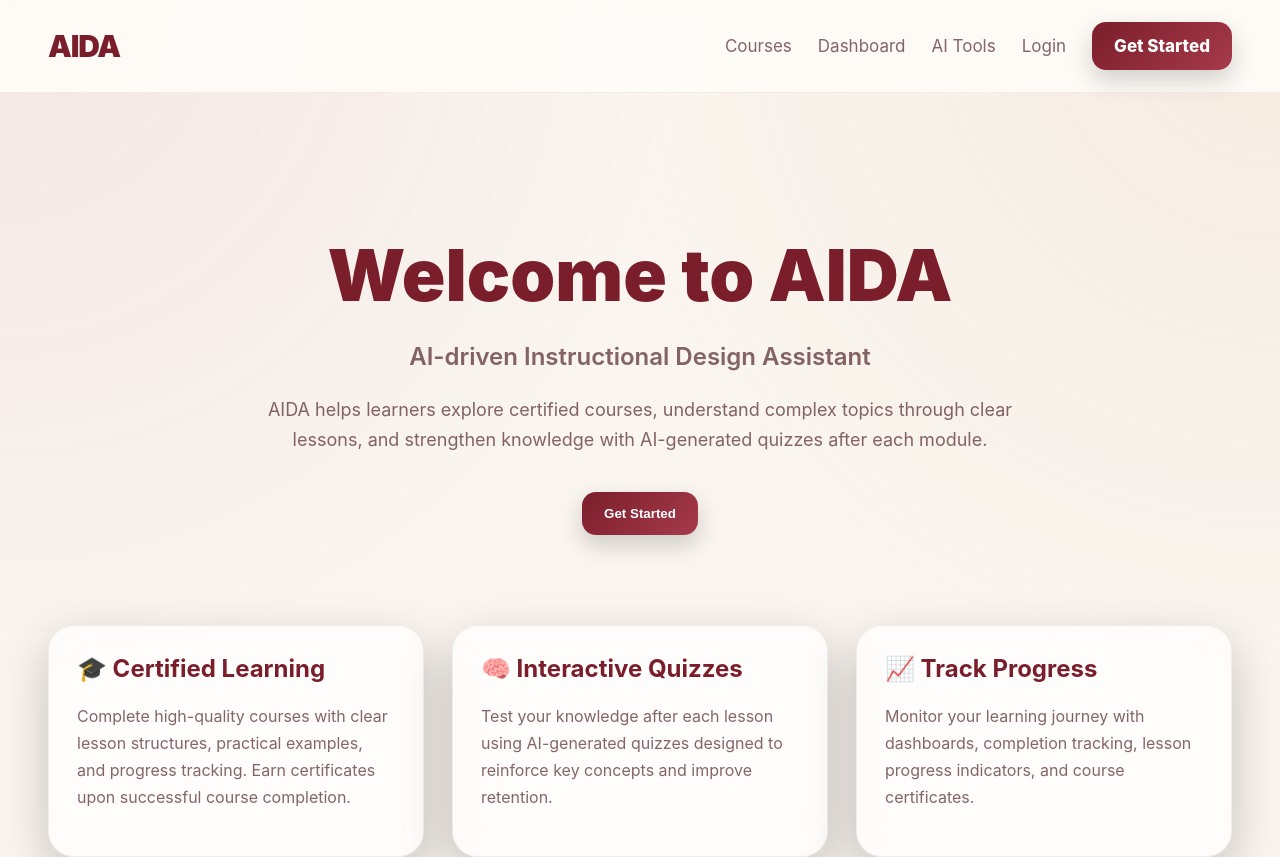
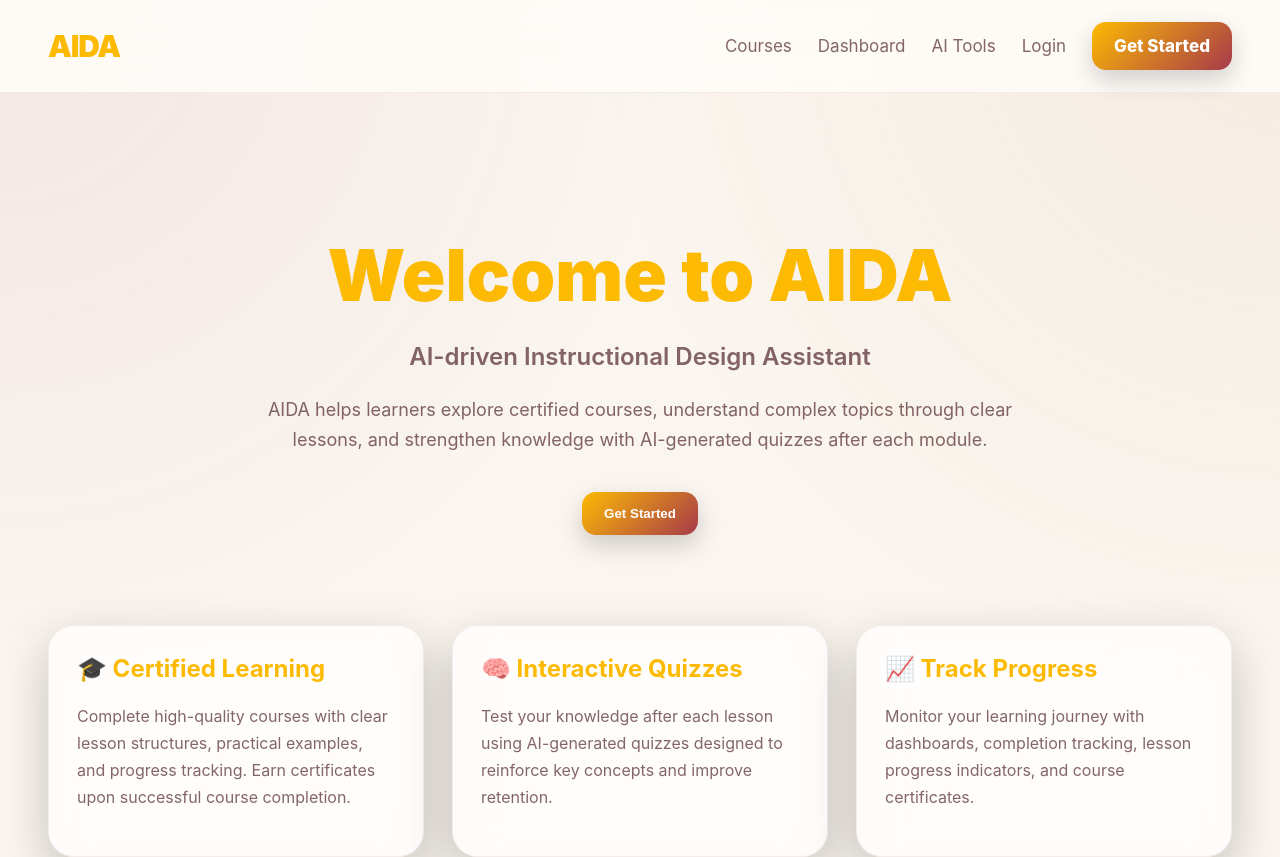
Before and after one commit to Jahon27/ai-course-generator, a React (Vite) app in the folder frontend/: page / in a window 1280 px wide. Shown: the top 857 px of the page. Built offline with nearby package versions, Linux system fonts and the light colour scheme.

Commit message:
testing update

```diff
--- a/frontend/src/App.css
+++ b/frontend/src/App.css
@@ -8,7 +8,7 @@ html {
 
 :root {
   color-scheme: light;
-  --bg: #fcba03;
+  --bg: #faf5ef;
 
   --surface: rgba(255,255,255,0.8);
   --surface-strong: rgba(255,255,255,0.95);
@@ -17,7 +17,7 @@ html {
   --text: #4a1d24;
   --muted: rgba(74,29,36,0.68);
 
-  --burgundy: #7b1e2b;
+  --burgundy: #fcba03;
   --burgundy-light: #a63a4a;
 
   --cream: #fffdf9;
```
